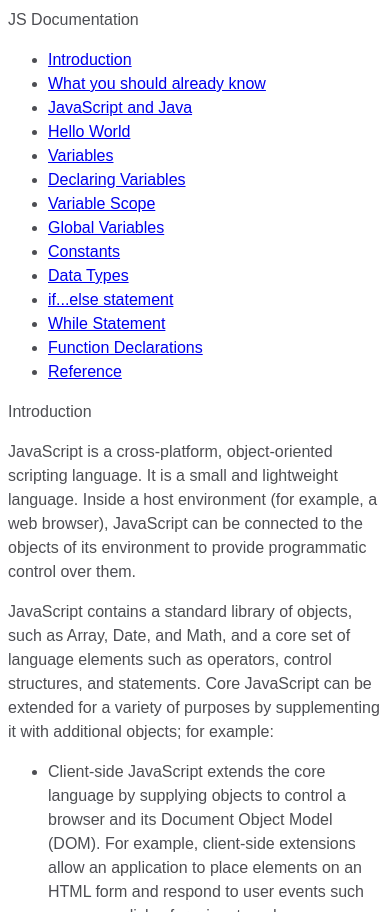
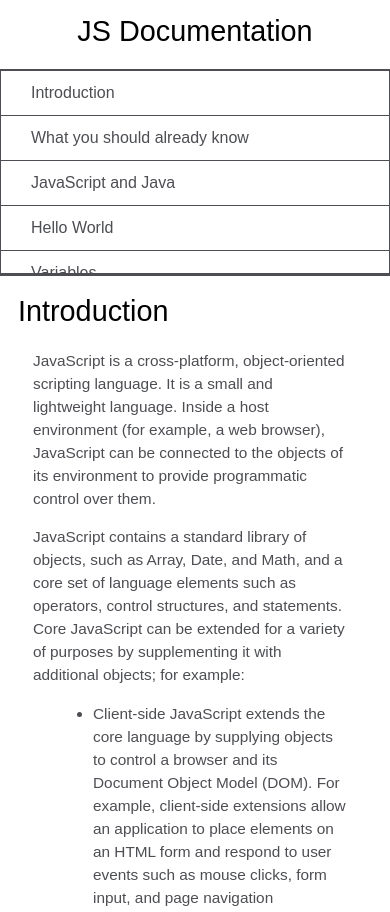
Before and after one commit to Yuskhosmith/fcc-responsive-web-design-project4, a plain HTML site: page index.html in a window 390 px wide. Shown: the top 912 px of the page. Drawn offline with Linux system fonts and the light colour scheme.

Commit message:
Completed

```diff
--- a/css/style.css
+++ b/css/style.css
@@ -10,3 +10,117 @@ body{
     font-family: Arial, Helvetica, sans-serif;
     line-height: 1.5;
 }
+#navbar{
+  position: fixed;
+  min-width: 290px;
+  top: 0;
+  left: 0;
+  width: 300px;
+  height: 100%;
+  border-right: solid rgba(0, 22, 22, 0.4);
+}
+
+header{
+  color: black;
+  margin: 10px;
+  text-align: center;
+  font-size: 1.8em;
+  font-weight: thin;
+}
+
+#main-doc header{
+  text-align: left;
+  margin: 0;
+}
+
+#navbar ul{
+  height: 88%;
+  padding: 0;
+  overflow-y: auto;
+  overflow-x: hidden;
+}
+
+#navbar li{
+  border-top: 1px solid;
+  list-style: none;
+  position: relative;
+  width: 100%;
+}
+
+#navbar a{
+  display: block;
+  padding: 10px 30px;
+  color: #4d4e53;
+  text-decoration: none;
+  cursor: pointer;
+}
+
+#main-doc{
+  position: absolute;
+  margin-left: 310px;
+  padding: 20px;
+  margin-bottom: 110px;
+}
+
+section article{
+  margin: 15px;
+  font-size: 0.96em;
+}
+
+section li{
+  margin: 15px 0 0 20px;
+}
+
+code{
+  display: block;
+  text-align: left;
+  white-space: pre-line;
+  position: relative;
+  word-wrap: normal;
+  word-break: normal;
+  line-height: 2;
+  background-color: #f7f7f7;
+  padding: 15px;
+  margin: 10px;
+  border-radius: 5px;
+}
+
+@media only screen and (max-width: 815px) {
+  #navbar ul{
+    border: 1px solid;
+    height: 207px;
+
+  }
+
+  #navbar{
+    position: absolute;
+    top: 0;
+    padding: 0;
+    margin: 0;
+    width: 100%;
+    max-height: 275px;
+    border: none;
+    z-index: 1;
+    border-bottom: 2px solid;
+  }
+
+  #main-doc {
+    position: relative;
+    margin-left: 0;
+    margin-top: 270px;
+  }
+}
+@media only screen and (max-width: 400px) {
+  #main-doc {
+    margin-left: -10px;
+  }
+
+  code {
+    margin-left: -20px;
+    width: 100%;
+    padding: 15px;
+    padding-left: 10px;
+    padding-right: 45px;
+    min-width: 233px;
+  }
+}
```
Also changed, not shown: index.html (+4 -5 lines).
